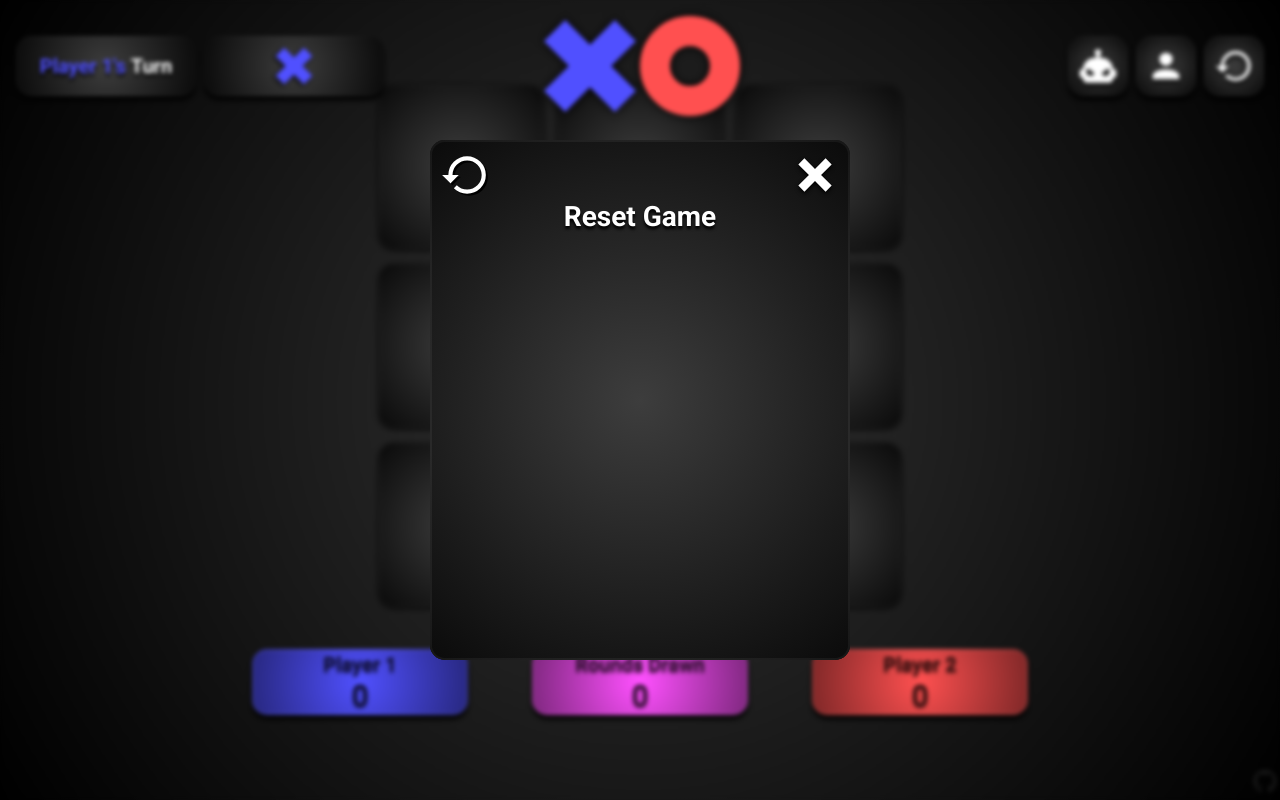
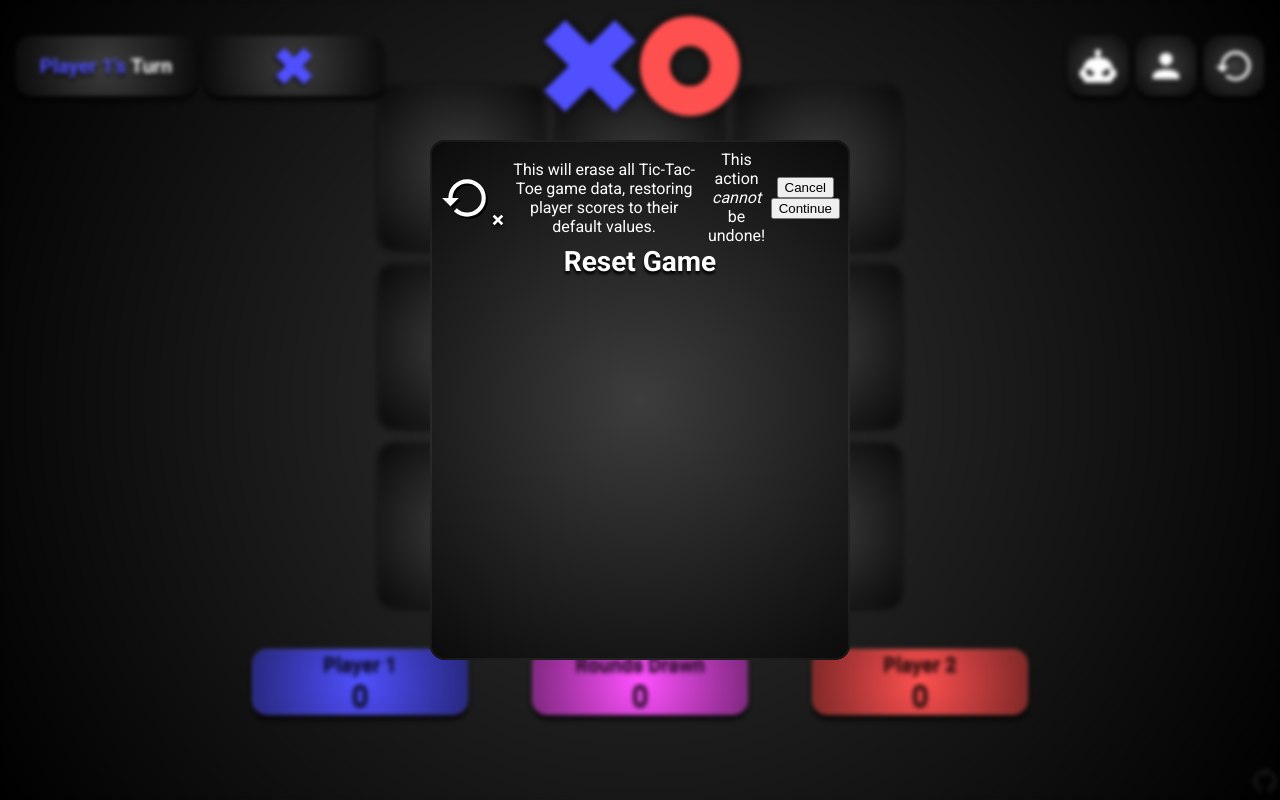
Before and after one commit to DrewRoss137/Tic-Tac-Toe, a plain HTML site: page index.html in a window 1280 px wide. Drawn offline with Linux system fonts and the light colour scheme.

Commit message:
Create basic reset game menu elements

```diff
--- a/index.html
+++ b/index.html
@@ -141,6 +141,21 @@
                   d="M20 6.91L17.09 4L12 9.09L6.91 4L4 6.91L9.09 12L4 17.09L6.91 20L12 14.91L17.09 20L20 17.09L14.91 12L20 6.91Z"
                 />
               </svg>
+            </div>
+            <span class="menu-text" id="reset-menu-explanatory-text"
+              >This will erase all Tic-Tac-Toe game data, restoring player
+              scores to their default values.</span
+            >
+            <span class="menu-text" id="reset-menu-warning-text"
+              >This action <i>cannot</i> be undone!</span
+            >
+            <div class="menu-button-container" id="reset-menu-buttons">
+              <button class="menu-button" id="reset-menu-cancel-button">
+                Cancel
+              </button>
+              <button class="menu-button" id="reset-menu-continue-button">
+                Continue
+              </button>
             </div>
           </div>
           <h1 class="menu-header-title" id="reset-menu-title">Reset Game</h1>
```
